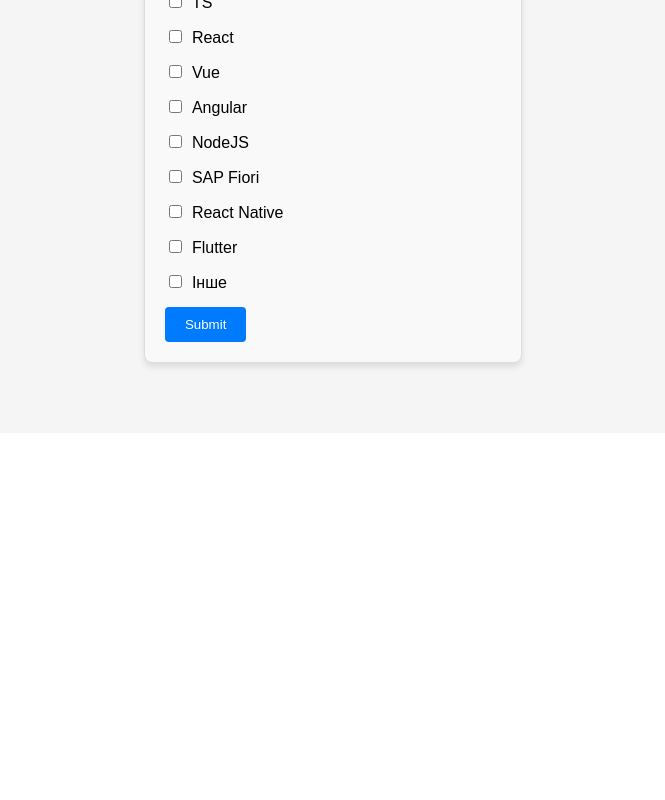
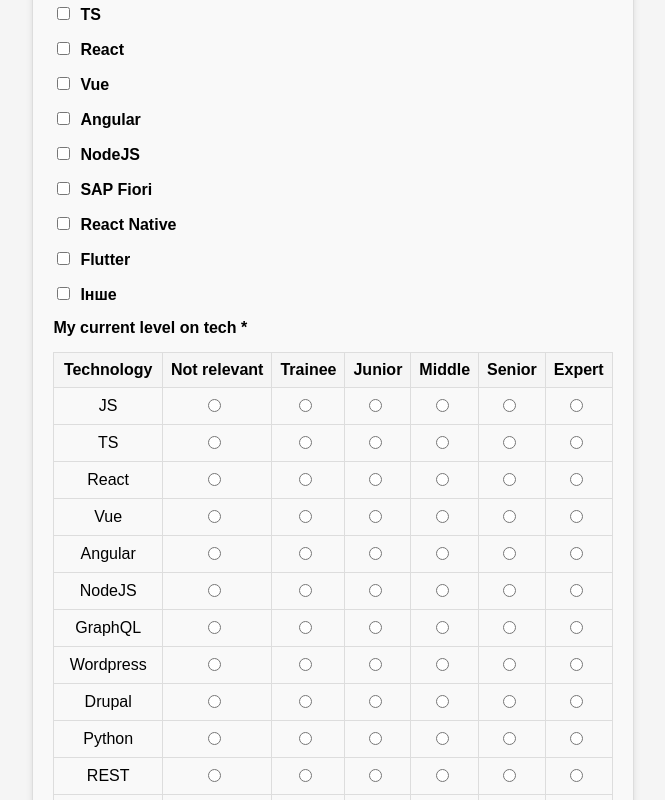
Before and after one commit to v1fes/React, a React (Vite) app in the folder Hook-Form/: page / in a window 1280 px wide. Shown: the part 520-1320 px from the top of the page, without its empty margins (307-972 px from the left). Before the commit the page ends 953 px from the top, so only its background shows below. Built offline with nearby package versions, Linux system fonts and the light colour scheme.

Commit message:
Додано Матрицю варінтів , оновлено валідацію

```diff
--- a/Hook-Form/src/components/Form.css
+++ b/Hook-Form/src/components/Form.css
@@ -1,36 +1,53 @@
 form {
-    max-width: 600px;
-    /* Зменшено ширину для зручного перегляду */
+    max-width: 800px;
     margin: 50px auto;
     padding: 20px;
     border: 1px solid #ddd;
     border-radius: 8px;
     background-color: #f9f9f9;
     box-shadow: 0px 4px 6px rgba(0, 0, 0, 0.1);
+    overflow: visible;
 }
 
-form div {
+form div,
+form table {
     margin-bottom: 15px;
+}
+label {
+  display: block;
+  font-weight: bold;
+  margin-bottom: 5px;
 }
 
 input[type="text"],
 input[type="checkbox"],
 input[type="radio"],
-button {
+input[type="submit"] {
   margin-right: 10px;
 }
 
 input[type="text"] {
-    width: 100%;
-    padding: 10px;
+  width: 100%; /* Поля вводу займають повну ширину форми */
+  padding: 8px;
   border: 1px solid #ccc;
   border-radius: 4px;
+  box-sizing: border-box;
+}
+
+input:focus {
+  outline: none;
+  border-color: #007BFF;
+}
+
+p {
+  color: red;
+  font-size: 0.875rem;
 }
 
 button {
   padding: 10px 20px;
   background-color: #007BFF;
-    color: white;
+  color: #fff;
   border: none;
   border-radius: 4px;
   cursor: pointer;
@@ -40,10 +57,31 @@ button:hover {
   background-color: #0056b3;
 }
 
-/* Адаптивність для мобільних */
-@media (max-width: 768px) {
-    form {
-        max-width: 90%;
-        margin: 20px auto;
+.tech-level-matrix {
+    width: 100%;
+    border-collapse: collapse;
+    margin-top: 15px;
 }
+
+.tech-level-matrix th,
+.tech-level-matrix td {
+    border: 1px solid #ddd;
+    padding: 8px;
+    text-align: center;
 }
+
+.tech-level-matrix th {
+    background-color: #f5f5f5;
+    font-weight: bold;
+}
+
+.tech-level-matrix input[type="radio"] {
+    cursor: pointer;
+}
+
+.validation-error {
+    color: red;
+    font-size: 0.875rem;
+    margin-top: 5px;
+    display: block;
+}
--- a/Hook-Form/src/components/Form.jsx
+++ b/Hook-Form/src/components/Form.jsx
@@ -4,6 +4,7 @@ import { yupResolver } from '@hookform/resolvers/yup';
 import * as yup from 'yup';
 import FavoriteTech from './FavoriteTech';
 import LearnTechCheckboxes from './LearnTechCheckboxes';
+import TechLevelMatrix from './TechLevelMatrix';
 import './Form.css';
 
 // Схема валідації
@@ -20,6 +21,11 @@ const schema = yup.object().shape({
     is: (val) => val?.includes('Other'),
     then: yup.string().required('Please specify your tech'),
   }),
+  techLevels: yup
+    .object()
+    .test('one-answer-per-row', 'Please select one level per technology', (obj) =>
+      obj && Object.keys(obj).every((key) => !!obj[key])
+    ),
 });
 
 const Form = () => {
@@ -79,6 +85,19 @@ const Form = () => {
           ]}
         />
 
+        {/* Матриця рівнів */}
+        <TechLevelMatrix
+          name="techLevels"
+          techOptions={[
+            'JS', 'TS', 'React', 'Vue', 'Angular', 'NodeJS',
+            'GraphQL', 'Wordpress', 'Drupal', 'Python', 'REST',
+            'React Native', 'Flutter',
+          ]}
+          levels={[
+            'Not relevant', 'Trainee', 'Junior', 'Middle', 'Senior', 'Expert',
+          ]}
+        />
+
         <button type="submit">Submit</button>
       </form>
     </FormProvider>
--- /dev/null
+++ b/Hook-Form/src/components/TechLevelMatrix.jsx
@@ -0,0 +1,43 @@
+import React from 'react';
+import { useFormContext } from 'react-hook-form';
+
+const TechLevelMatrix = ({ name, techOptions, levels }) => {
+  const { register, formState: { errors } } = useFormContext();
+
+  return (
+    <div>
+      <label>My current level on tech *</label>
+      <table className="tech-level-matrix">
+        <thead>
+          <tr>
+            <th>Technology</th>
+            {levels.map((level, index) => (
+              <th key={index}>{level}</th>
+            ))}
+          </tr>
+        </thead>
+        <tbody>
+          {techOptions.map((tech, techIndex) => (
+            <tr key={techIndex}>
+              <td>{tech}</td>
+              {levels.map((level, levelIndex) => (
+                <td key={levelIndex}>
+                  <input
+                    type="radio"
+                    value={level}
+                    {...register(`${name}.${tech}`)}
+                  />
+                </td>
+              ))}
+            </tr>
+          ))}
+        </tbody>
+      </table>
+      {errors[name] && (
+        <p className="validation-error">{errors[name]?.message}</p>
+      )}
+    </div>
+  );
+};
+
+export default TechLevelMatrix;
```
Lines whose indentation alone changed are shown as unchanged.
